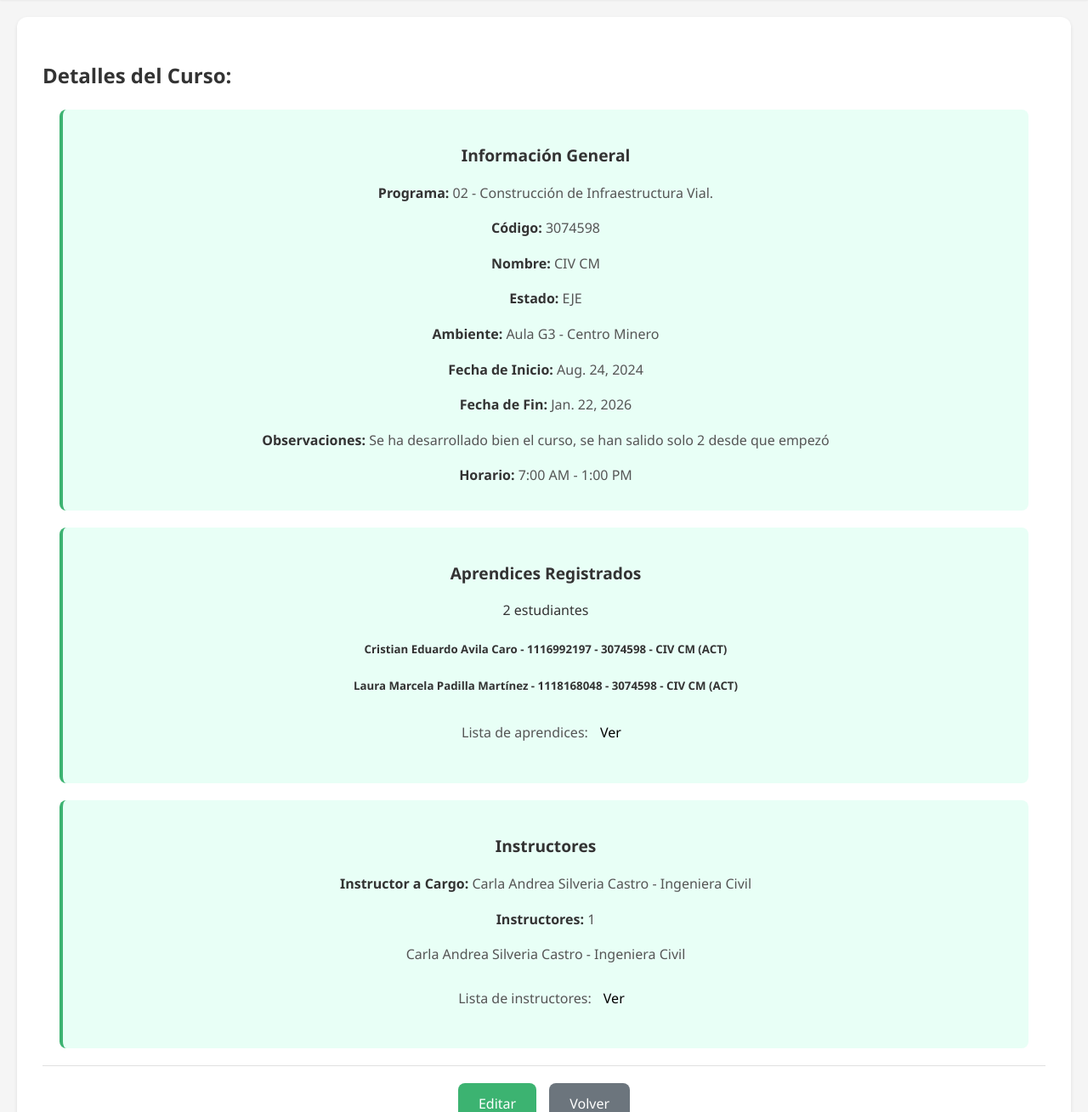
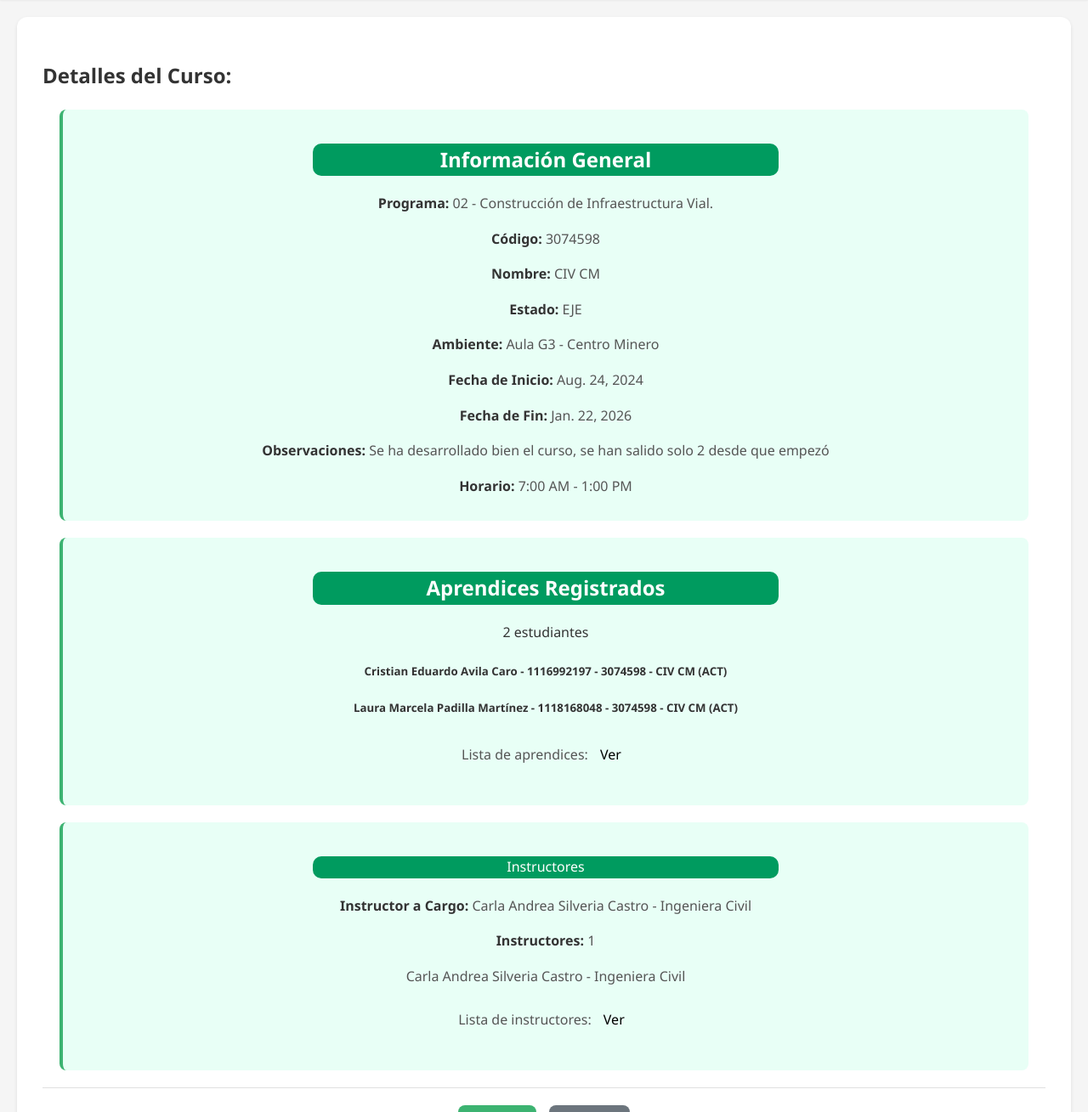
Before and after one commit to Camilin05/sena_app, a Django app: page /lista_cursos/curso/2/ in a window 1280 px wide. Shown: the part 71-1380 px from the top of the page at 85% size. Run offline with Django 5.2, Linux system fonts and the light colour scheme; data comes from the database, SQL or seed files in the repository.

Commit message:
Arreglando errores pequeños

```diff
--- a/sena_app_project/aprendices/templates/detalle_curso.html
+++ b/sena_app_project/aprendices/templates/detalle_curso.html
@@ -7,7 +7,9 @@
         <h2>Detalles del Curso: </h2>
         <div class="curso-info">
             <div class="info-grupo">
-                <h3>Información General</h3>
+                <div class="info_tittle">
+                <h2>Información General</h2>
+                </div>
                     <p><strong>Programa:</strong> {{ curso.programa }}</p>
                         <p><strong>Código:</strong> {{ curso.codigo }}</p>
                             <p><strong>Nombre:</strong> {{ curso.nombre }}</p>
@@ -23,7 +25,9 @@
                                                     <p><strong>Horario:</strong> {{ curso.horario }}</p>
             </div>
             <div class="info-grupo">
-                        <h3>Aprendices Registrados</h3>
+                    <div class="info_tittle">
+                        <h2>Aprendices Registrados</h2>
+                    </div>
                     <span>{{ aprendices_curso|length }} estudiantes</span>
                         {% for aprendiz in aprendices_curso %}
                                 <h5>{{ aprendiz }}</h5>
@@ -37,12 +41,14 @@
                 {% endif %}
             </div>
             <div class="info-grupo">
-                <h3>Instructores</h3>
-                <p><strong>Instructor a Cargo:</strong> {{ curso.instructor_coordinador }}</p>
-                <p><strong>Instructores:</strong> {{ instructoqres_curso|length }}</p>
-                    {% for instructor in instructoqres_curso %}
-                        <p>{{ instructor }}</p>
-                    {% endfor %}
+                <div class="info_tittle">
+                    </h2>Instructores</h2>
+                </div>
+                    <p><strong>Instructor a Cargo:</strong> {{ curso.instructor_coordinador }}</p>
+                        <p><strong>Instructores:</strong> {{ instructoqres_curso|length }}</p>
+                            {% for instructor in instructoqres_curso %}
+                                <p>{{ instructor }}</p>
+                            {% endfor %}
                     {% if instructoqres_curso %}
                         <p>
                             Lista de instructores: <a href="{% url 'instructores:lista_instructores' %}" class="btn-dc">
```
